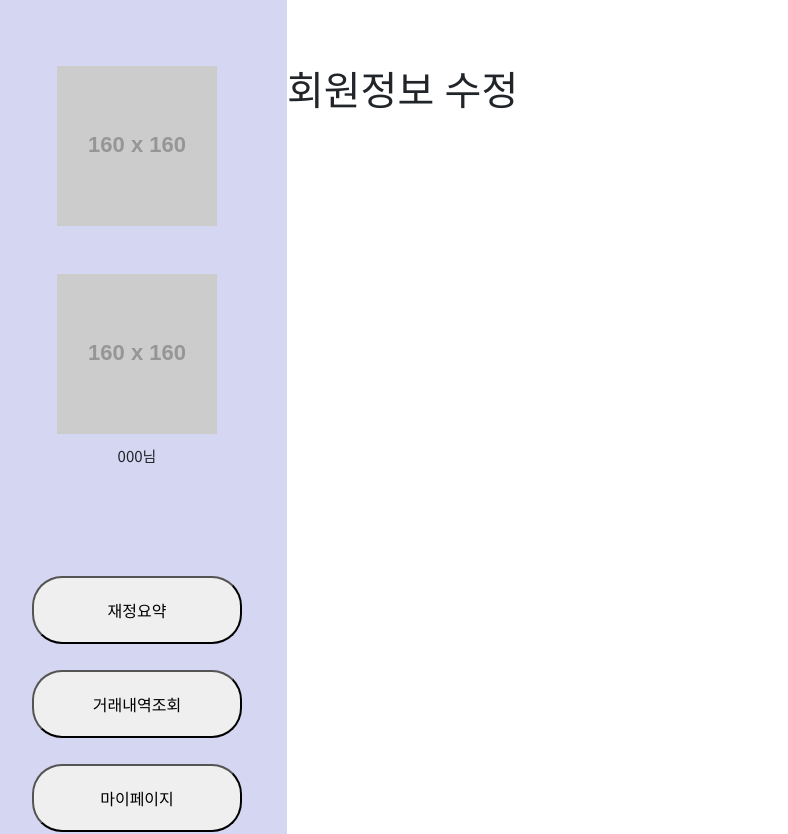
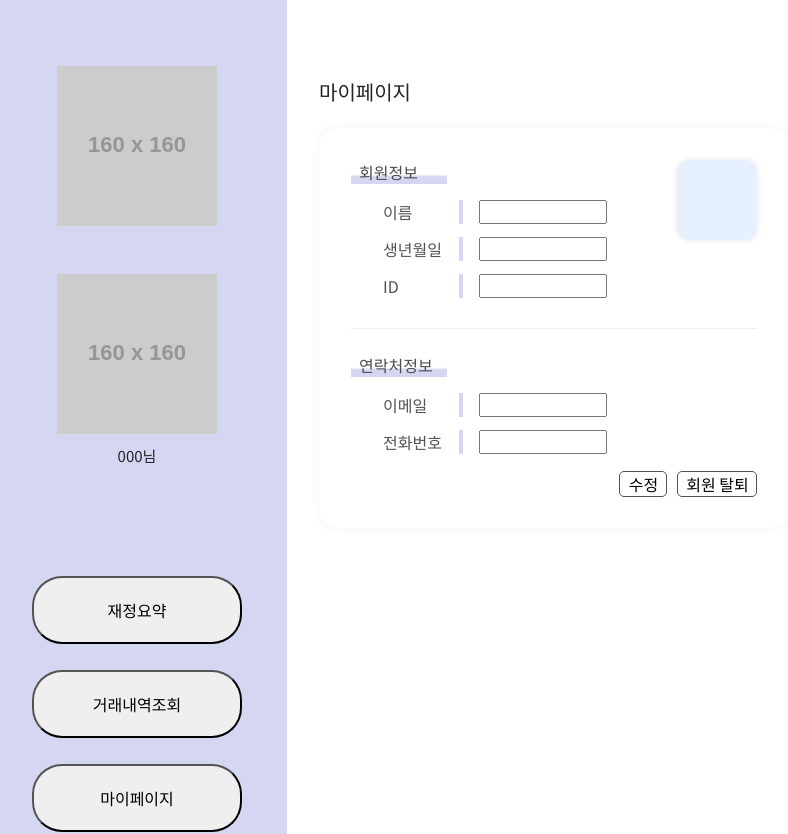
Before and after one commit to Mminjae/Skeleton_project, a Vue app in the folder project/: page /profileEdit in a window 1280 px wide. Shown: the top 834 px of the page, without its empty margins (13-801 px from the left). Built offline with nearby package versions, Linux system fonts and the light colour scheme.

Commit message:
feat: 마이페이지 - 수정페이지 연결, 수정페이지 구성(#16)

```diff
--- a/project/src/views/ViewMyPage.vue
+++ b/project/src/views/ViewMyPage.vue
@@ -57,7 +57,7 @@ const router = useRouter()
 const showModal = ref(false)
 
 const goEdit = () => {
-  router.push('/edit-profile')
+  router.push('/profileEdit')
 }
 
 const confirmDelete = () => {
@@ -90,7 +90,7 @@ const contactInfo = ref([
 }
 /* 회원, 연락처 정보, 프로필 */
 .info-card {
-  width: 29.4rem; /* 470px*/
+  width: 29.4rem; /*470px */
   height: 25rem; /* 400px */
   border-radius: 20px;
   box-shadow: 0 0 10px rgba(0, 0, 0, 0.05);
--- a/project/src/views/ViewProfileEdit.vue
+++ b/project/src/views/ViewProfileEdit.vue
@@ -1,7 +1,216 @@
-<script></script>
+<template>
+  <div id="mypage">
+    <div class="container my-5">
+      <h5 class="mb-4">마이페이지</h5>
+      <div class="info-card">
+        <div class="d-flex justify-content-between align-items-start mb-4">
+          <!-- 회원 정보 -->
+          <div class="info-member">
+            <div class="info-title member">회원정보</div>
+            <div class="info-item" v-for="(item, index) in memberInfo" :key="index">
+              <div class="label">{{ item.label }}</div>
+              <div class="value"><input class="info-input" type="text" /></div>
+            </div>
+          </div>
 
-<template>
-  <h1>회원정보 수정</h1>
+          <!-- 프로필 -->
+          <div class="profile-img">
+            <i class="bi bi-person-fill"></i>
+          </div>
+        </div>
+
+        <div class="section-divider"></div>
+
+        <!-- 연락처 정보 -->
+        <div class="info-contact">
+          <div class="info-title contract">연락처정보</div>
+          <div class="info-item" v-for="(item, index) in contactInfo" :key="index">
+            <div class="label">{{ item.label }}</div>
+            <div class="value"><input class="info-input" type="text" /></div>
+          </div>
+        </div>
+        <!-- 수정/탈퇴 버튼 -->
+        <div class="btn-group">
+          <button class="btn-edit" @click="goEdit">수정</button>
+          <button class="btn-unregister" @click="showModal = true">회원 탈퇴</button>
+        </div>
+        <!-- 모달 -->
+        <div class="modal" v-if="showModal">
+          <div class="modal-content">
+            <p>정말 탈퇴하시겠습니까?</p>
+            <button @click="confirmDelete">네, 탈퇴할래요</button>
+            <button @click="showModal = false">취소</button>
+          </div>
+        </div>
+      </div>
+    </div>
+  </div>
 </template>
 
-<style></style>
+<script setup>
+import { ref } from 'vue'
+// import { useRouter } from 'vue-router'
+
+// const router = useRouter()
+const showModal = ref(false)
+
+const goEdit = () => {
+  alert('수정 되었습니다.')
+}
+
+const confirmDelete = () => {
+  showModal.value = false
+  alert('탈퇴 처리되었습니다.') // 실제론 API 호출
+}
+
+const memberInfo = ref([
+  { label: '이름', value: 'ㅇㅇㅇ' },
+  { label: '생년월일', value: '2021.2.17' },
+  { label: 'ID', value: 'qwerty' },
+])
+
+const contactInfo = ref([
+  { label: '이메일', value: 'qwerty@gmail.com' },
+  { label: '전화번호', value: '010-1234-5678' },
+])
+</script>
+
+<style scoped>
+* {
+  margin: 0;
+  padding: 0;
+  box-sizing: border-box;
+}
+#mypage {
+  font-family: 'Noto Sans KR', sans-serif;
+  margin: 1rem;
+  padding: 1rem;
+}
+.info-input {
+  width: 8rem;
+  height: 1.5rem;
+}
+
+/* 회원, 연락처 정보, 프로필 */
+.info-card {
+  width: 29.4rem; /*470px */
+  height: 25rem; /* 400px */
+  border-radius: 20px;
+  box-shadow: 0 0 10px rgba(0, 0, 0, 0.05);
+  padding: 2rem;
+  background-color: white;
+}
+/* 회원 정보 */
+.info-title {
+  font-weight: 500;
+  color: #4a4a4a;
+  margin-bottom: 1rem;
+  padding-left: 0.5rem;
+  width: 6rem;
+  background: linear-gradient(to top, #d5d7f2 30%, transparent 40%);
+}
+
+.info-member {
+  width: 10.3rem; /* 164.8px */
+  height: 9rem; /* 144px */
+}
+
+/* 연락처 정보 */
+.info-contact {
+  width: 14.5rem; /* 232px */
+  height: 6.4rem; /* 102px */
+}
+.info-item {
+  display: flex;
+  align-items: center;
+  margin-bottom: 0.8rem;
+  margin-left: 2rem;
+  width: 15rem;
+}
+
+.value {
+  padding-left: 1rem;
+}
+
+.label {
+  border-right: 4px solid #d5d7f2;
+}
+
+.info-item .label {
+  width: 80px;
+  color: #535353;
+  font-weight: 400;
+}
+
+.info-item .value {
+  flex: 1;
+  color: #535353;
+}
+/* 프로필 */
+.profile-img {
+  width: 80px;
+  height: 80px;
+  background-color: #e6f0ff;
+  border-radius: 12px;
+  display: flex;
+  align-items: center;
+  justify-content: center;
+  box-shadow: 0 0 6px rgba(0, 0, 0, 0.1);
+}
+
+.profile-img i {
+  font-size: var(--font-xl);
+  color: #535353;
+}
+/* 회원정보, 연락처 정보 경계선 */
+.section-divider {
+  border-top: 1px solid #eee;
+  margin: 1.5rem 0;
+}
+/* 수정, 탈퇴 버튼 */
+.btn-group {
+  display: flex;
+  justify-content: flex-end;
+  gap: 10px;
+  margin-top: 1rem;
+}
+
+button {
+  border: 1px solid #535353;
+  /* padding: 4px 10px; */
+  border-radius: 5px;
+  background: white;
+  cursor: pointer;
+  transition: 0.3s;
+}
+
+button:hover {
+  background: #f5f5f5;
+}
+
+.btn-edit {
+  width: 3rem;
+}
+.btn-unregister {
+  width: 5rem;
+}
+
+/* 탈퇴 클릭 시 모달 */
+.modal {
+  position: fixed;
+  top: 5rem;
+  left: 15rem;
+  width: 25rem;
+  height: 30rem;
+  display: flex;
+  align-items: center;
+  justify-content: center;
+}
+
+.modal-content {
+  background: white;
+  padding: 2rem;
+  border-radius: 10px;
+  text-align: center;
+}
+</style>
```
